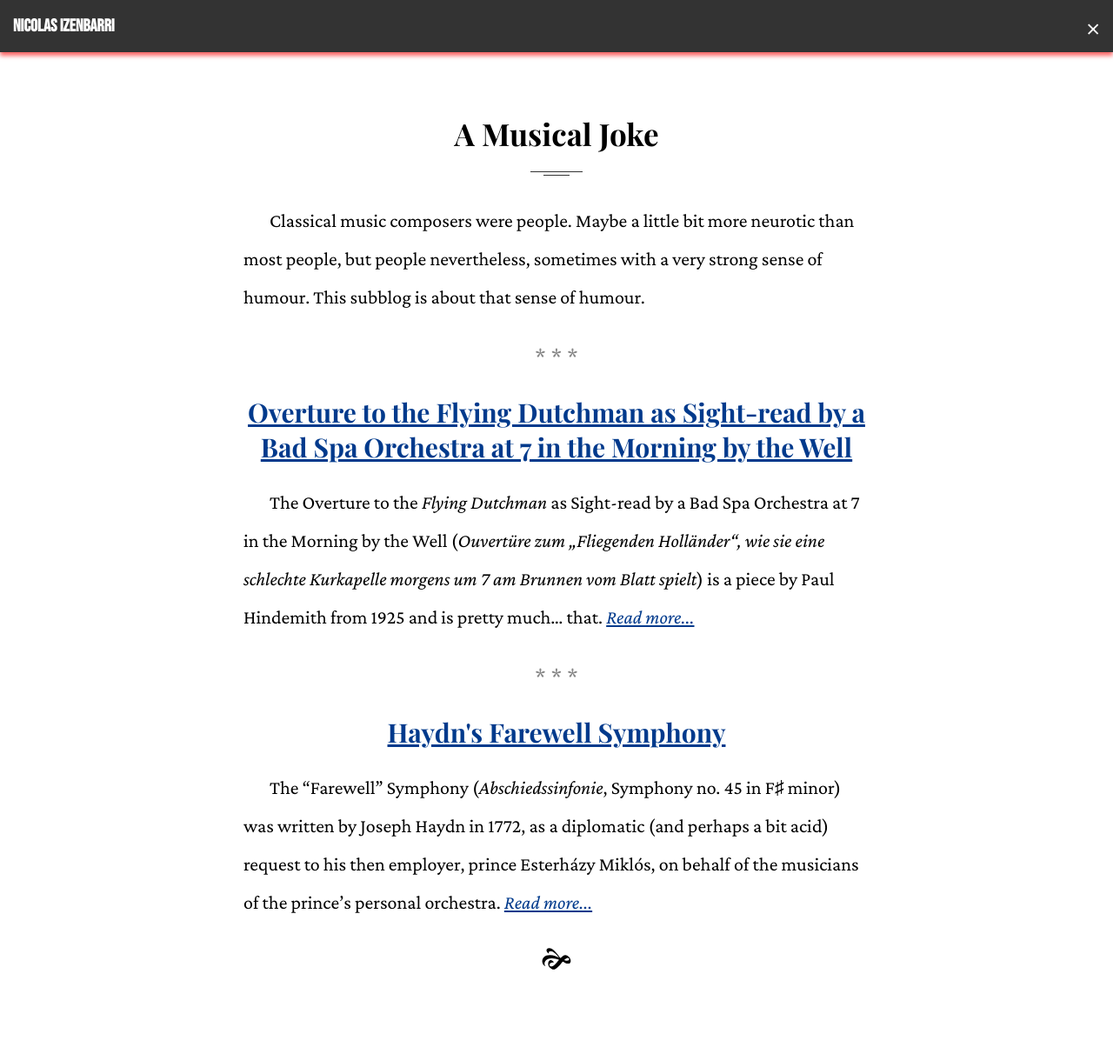
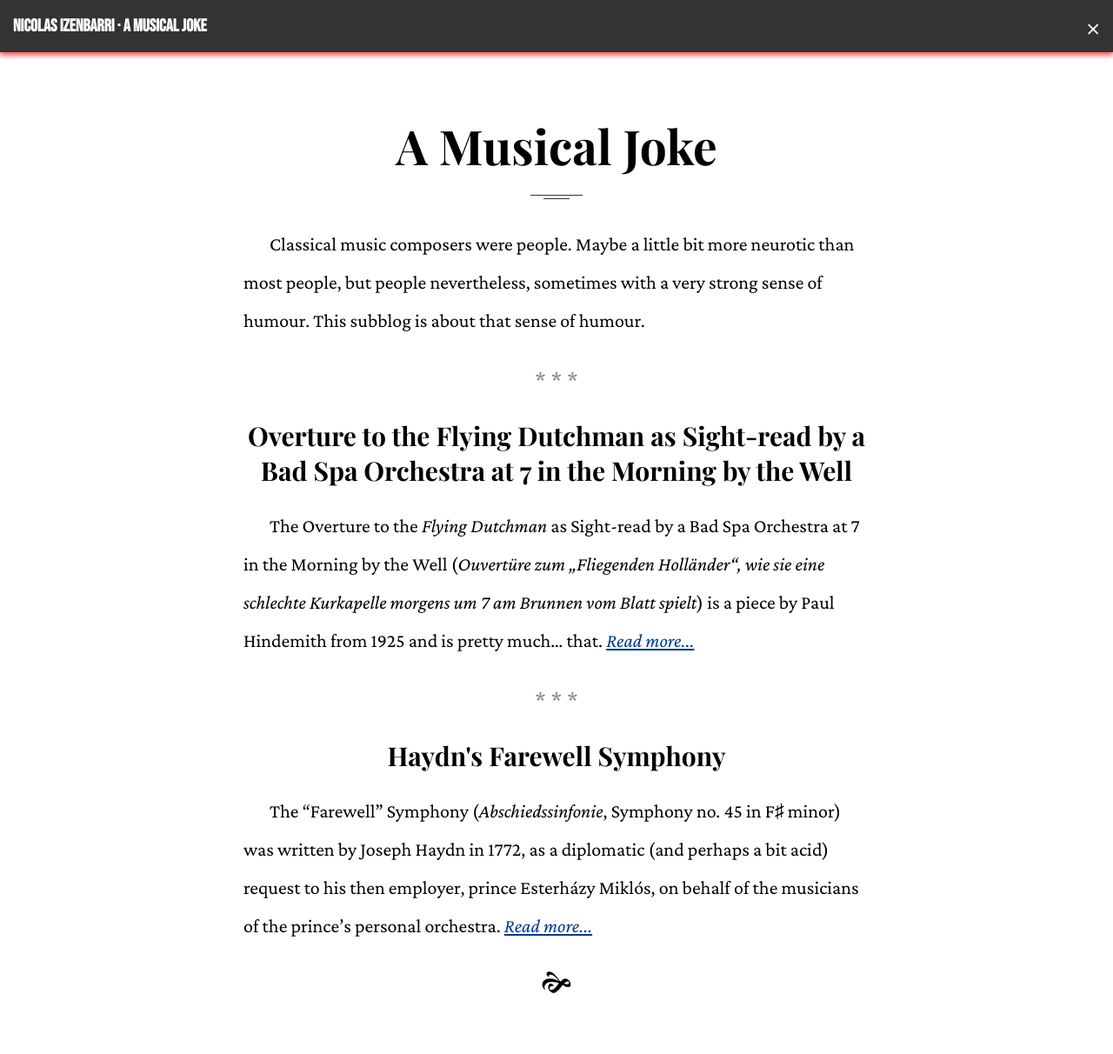
Before and after one commit to izenbarri/blog, a Jekyll site: the page built from _topic/musicaljoke.markdown, in a window 1280 px wide. Shown: the whole page at 87% size. Built offline with Jekyll 4.4.1, drawn with Linux system fonts in a browser that asks for light colours; some web fonts are replaced; before the commit the page ends 1185 px from its top, so only the background shows below that.

Commit message:
Cria tópicos

```diff
--- a/_config.yml
+++ b/_config.yml
@@ -7,12 +7,12 @@ url: "https://izenbarri.com" # the base hostname & protocol for your site, e.g.
 plugins:
   - jekyll-feed
 
-permalink: /:categories/:title/
+permalink: /post/:title/
 
 port: 12345
 
 collections:
-  readingnotes:
+  topic:
     output: true
 
 # Exclude from processing.
--- a/_includes/header.html
+++ b/_includes/header.html
@@ -1,6 +1,9 @@
 <header class="site-header" role="banner">
   <div class="inner">
-    <a href="/" class="site-name">Nicolas Izenbarri</a>
+    <span class="site-name">
+      <a href="/" class="">Nicolas Izenbarri</a> &middot;
+      <a href="/topic/{{ page.section }}">{{ site.data.sections[page.section].label }}</a>
+    </span>
     <a href="/" class="close">&times;</a>
   </div>
 </header>
--- a/_layouts/section.html
+++ b/_layouts/section.html
@@ -2,10 +2,10 @@
 layout: default
 ---
 <main class="container">
-  <article class="post h-entry" itemscope itemtype="http://schema.org/BlogPosting">
+  <article class="section h-entry">
 
-    <header class="post-header">
-      <h1 class="post-title" itemprop="name headline">{{ page.title | escape }}</h1>
+    <header class="section-header">
+      <h1 class="section-title" itemprop="name headline">{{ page.title | escape }}</h1>
     </header>
 
     <div class="post-content" itemprop="articleBody">
@@ -15,9 +15,11 @@ layout: default
         <div class="post-list-item">
           {%- if post.section == page.section_id -%}
             <hr />
-            <a href="{{ post.url | relative_url }}">
-              <h2 class="post-title mt-0">{{ post.title | escape }}</h2>
-            </a>
+            <h2 class="post-title mt-0">
+              <a href="{{ post.url | relative_url }}">
+                {{ post.title | escape }}
+              </a>
+            </h2>
             <p>
               {{ post.excerpt | remove: '<img>' | remove: '<p>' | remove: '</p>' }}
               <a href="{{ post.url | relative_url }}"><em>Read more...</em></a>
--- a/musicaljoke.markdown
+++ b/_topic/musicaljoke.markdown
@@ -1,6 +1,7 @@
 ---
 title: A Musical Joke
 layout: section
+section: musicaljoke
 section_id: musicaljoke
 ---
 
--- a/assets/main.css
+++ b/assets/main.css
@@ -45,6 +45,11 @@ body {
   text-decoration: none;
 }
 
+.site-header .site-name a {
+  color: #fff;
+  text-decoration: none;
+}
+
 .site-header a.close {
   color: #fff;
   font-size: 30px;
@@ -74,28 +79,37 @@ p, iframe, hr {
 }
 
 h1 {
-  font-size: 35px;
+  font-size: 42px;
 }
 
-.post-title {
+h1.section-title {
+  font-size: 55px;
+}
+
+.post-title,
+.section-title {
   margin-bottom: 0;
   text-align: center;
 }
 
 .post-header::after,
-h1.post-title::after {
-  border-top: 1px solid #333;
+h1.post-title::after,
+.section-header::after,
+h1.section-title::after {
+    border-top: 1px solid #333;
   content: "";
   display: block;
   margin: 20px auto 0;
   width: 60px;
 }
 
-.post-header {
+.post-header,
+.section-header {
   margin-bottom: 30px;
 }
 
-.post-header::after {
+.post-header::after,
+.section-header::after {
   margin-top: 3px;
   width: 30px;
 }
@@ -103,6 +117,11 @@ h1.post-title::after {
 h2 {
   font-size: 30px;
   margin-top: 100px;
+}
+
+h2 a {
+  color: #000;
+  text-decoration: none;
 }
 
 h3 {
@@ -136,6 +155,7 @@ a {
 
 a:hover {
   color: #006d75;
+  text-decoration: underline;
 }
 
 hr {
@@ -168,10 +188,16 @@ div.youtube iframe {
   max-width: 720px;
 }
 
-.display {
+.display,
+.display a {
   color: #c00;
   font-family: 'Bebas Neue', sans-serif;
   font-size: 18px;
+  text-decoration: none;
+}
+
+.display a:hover {
+  text-decoration: underline;
 }
 
 .topic-list-area {
@@ -222,3 +248,7 @@ div.youtube iframe {
   color: #000;
   text-decoration: none;
 }
+
+.post-list > .post-list-item > a:hover {
+  text-decoration: underline;
+}
```
Also changed, not shown: _layouts/home.html (+6 -4 lines).
